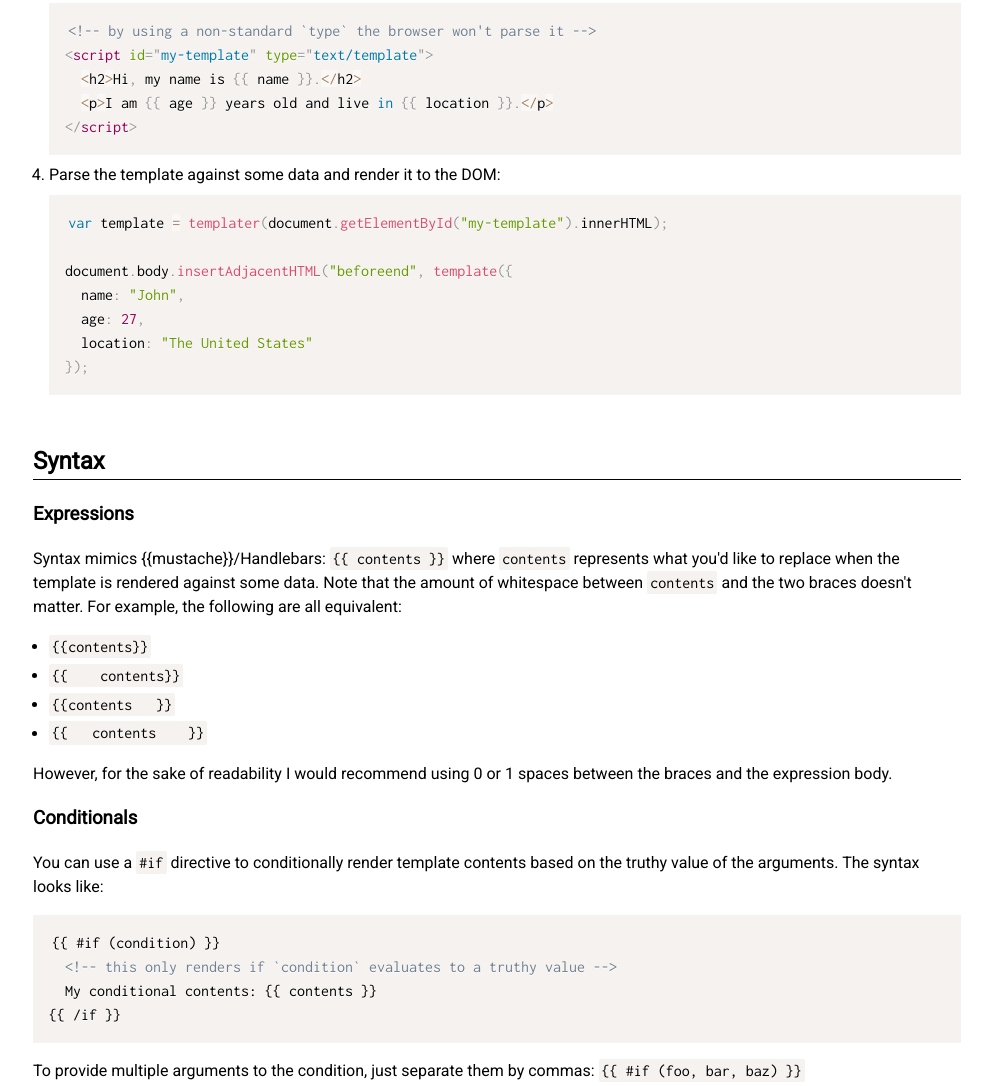
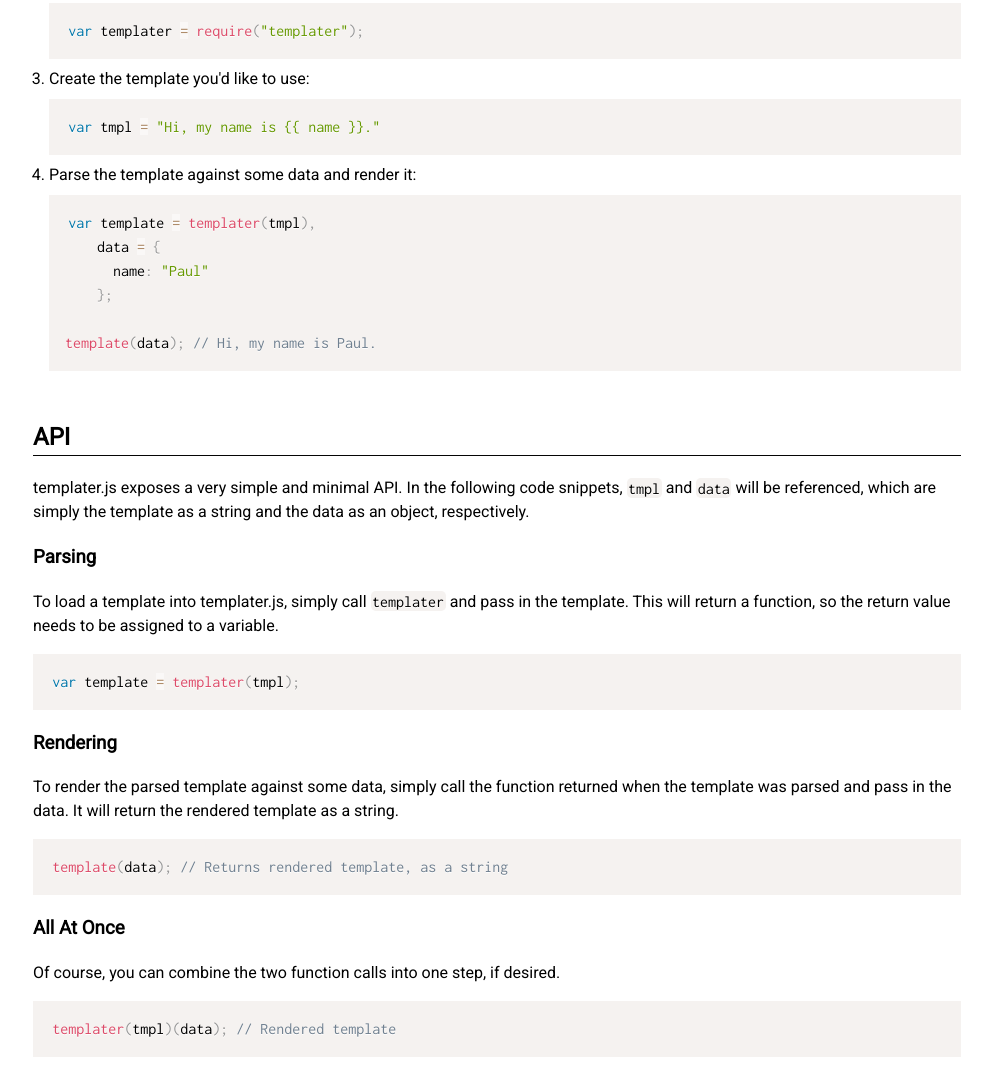
Before and after one commit to Pinjasaur/templater.js, a website: page index.html in a window 1280 px wide. Shown: the part 1219-2305 px from the top of the page, without its empty margins (143-1135 px from the left). Drawn offline with Linux system fonts and the light colour scheme.

Commit message:
[html] Simplify "Getting Started" section, add a section on the API

```diff
--- a/index.html
+++ b/index.html
@@ -61,7 +61,7 @@
         </ul>
       </div>
     </section>
-    <section class="language-markup">
+    <section class="language-js">
       <h2>Getting Started</h2>
       <ol>
         <li>Install the script:
@@ -71,23 +71,46 @@ npm install templater.js # for npm</code></pre>
         </li>
         <li>Add the script to your HTML document:
         <pre><code>&lt;script src="path/to/templater.min.js"&gt;&lt;/script&gt;</code></pre>
+        Or if you're in a Node.js environemnt:
+        <pre><code>var templater = require("templater");</code></pre>
         </li>
-        <li>Create the template you'd like to use:</li>
-        <pre class="language-markup"><code>&lt;!-- by using a non-standard `type` the browser won't parse it --&gt;
-&lt;script id="my-template" type="text/template"&gt;
-  &lt;h2&gt;Hi, my name is {{ name }}.&lt;/h2&gt;
-  &lt;p&gt;I am {{ age }} years old and live in {{ location }}.&lt;/p&gt;
-&lt;/script&gt;</code></pre>
-        <li>Parse the template against some data and render it to the DOM:
-        <pre class="language-js"><code>var template = templater(document.getElementById("my-template").innerHTML);
+        <li>Create the template you'd like to use:
+        <pre><code>var tmpl = "Hi, my name is {{ name }}."</code></pre>
+        </li>
+        <li>Parse the template against some data and render it:
+        <pre><code>var template = templater(tmpl),
+    data = {
+      name: "Paul"
+    };
 
-document.body.insertAdjacentHTML("beforeend", template({
-  name: "John",
-  age: 27,
-  location: "The United States"
-});</code></pre>
+template(data); // Hi, my name is Paul.</code></pre>
         </li>
       </ol>
+    </section>
+    <section class="language-js">
+      <h2>API</h2>
+      <p>templater.js exposes a very simple and minimal API. In the following code snippets, <code>tmpl</code> and <code>data</code> will be referenced, which are simply the template as a string and the data as an object, respectively.</p>
+
+      <h3>Parsing</h3>
+      <p>
+        To load a template into templater.js, simply call <code>templater</code> and pass in the template. This will return a function, so the return value needs to be assigned to a variable.
+
+        <pre><code>var template = templater(tmpl);</code></pre>
+      </p>
+
+      <h3>Rendering</h3>
+      <p>
+        To render the parsed template against some data, simply call the function returned when the template was parsed and pass in the data. It will return the rendered template as a string.
+
+        <pre><code>template(data); // Returns rendered template, as a string</code></pre>
+      </p>
+
+      <h3>All At Once</h3>
+      <p>
+        Of course, you can combine the two function calls into one step, if desired.
+
+        <pre><code>templater(tmpl)(data); // Rendered template</code></pre>
+      </p>
     </section>
     <section>
       <h2>Syntax</h2>
```
